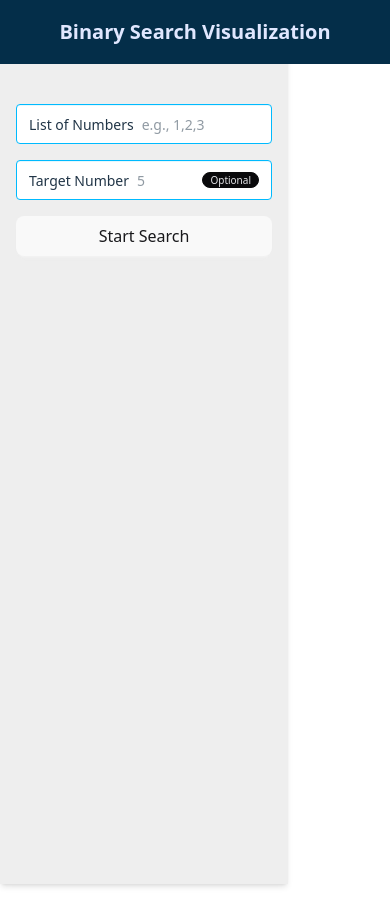
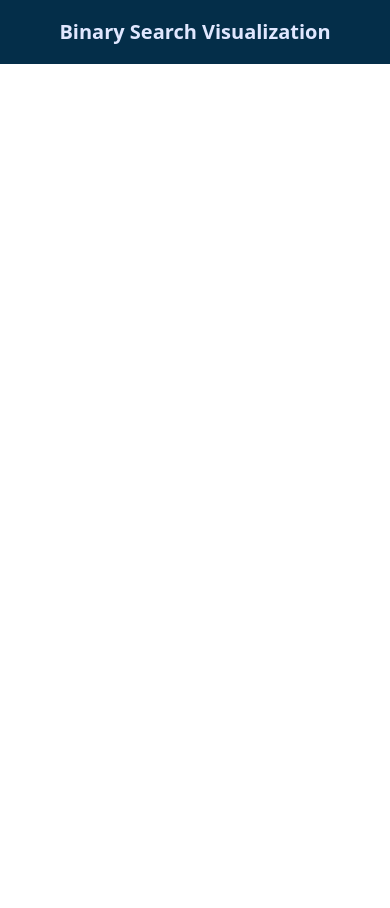
Before and after one commit to eshr4q/BST-visualizer, a React (Vite) app: page / in a window 390 px wide. Built offline with nearby package versions, Linux system fonts and the light colour scheme.

Commit message:
inputs logic 1

```diff
--- a/src/components/InputForm.tsx
+++ b/src/components/InputForm.tsx
@@ -1,32 +1,51 @@
+import { useState } from "react";
 
 interface InputFormProps {
     onSubmit: (array: number[], target: number) => void;
   }
 
-  const InputForm: React.FC<InputFormProps> = ({ onSubmit }) => {
+  const InputForm: React.FC<InputFormProps> = ({}) => {
+
+    const [numsList, setNumsList] = useState<string>("");
+    const [targetNum, setTargetNum] = useState<string>("");
+
+    const handleSubmit = (e: React.FormEvent) =>{
+      e.preventDefault();
+      console.log("List of Numbers:", numsList);
+      console.log("target Number" , targetNum);
+
+    };
+
     return (
-      <aside className="w-72 p-4 pt-16 bg-base-300 fixed h-screen top-10 left-0 z-0 shadow-md">
-        <form className="space-y-4" onSubmit={(e) => {
-          e.preventDefault();
-
-          const arrayInput = (e.target as any)[0]?.value.split(',').map(Number) || [];
-          const targetInput = Number((e.target as any)[1]?.value) || 0;
-          onSubmit(arrayInput, targetInput);
-        }}>
+      <aside className="w-full md:w-72 p-4 pt-16 bg-base-300 hidden md:block lg:fixed h-screen top-10 left-0 z-0 shadow-md">
+        <form className="space-y-4" onSubmit={(e) => handleSubmit(e)}>
           <div>
             <label className="input input-info input-md flex items-center gap-2">
               List of Numbers
-              <input type="text" placeholder="e.g., 1,2,3" className="grow" />
+              <input
+              type="text"
+              placeholder="e.g., 1,2,3"
+              className="grow"
+              value={numsList}
+              onChange={(e)=> setNumsList(e.target.value)} />
             </label>
           </div>
           <div>
             <label className="input input-info input-md flex items-center gap-2">
               Target Number
-              <input type="text" className="grow" placeholder="5" />
+              <input
+              type="text"
+              className="grow"
+              placeholder="5"
+              value={targetNum}
+              onChange={(e)=> setTargetNum(e.target.value)}/>
               <span className="badge badge-neutral badge-xs">Optional</span>
             </label>
           </div>
-          <button type="submit" className="btn w-full">
+          <button
+          type="submit"
+          className="btn w-full"
+          >
             Start Search
           </button>
         </form>
```
